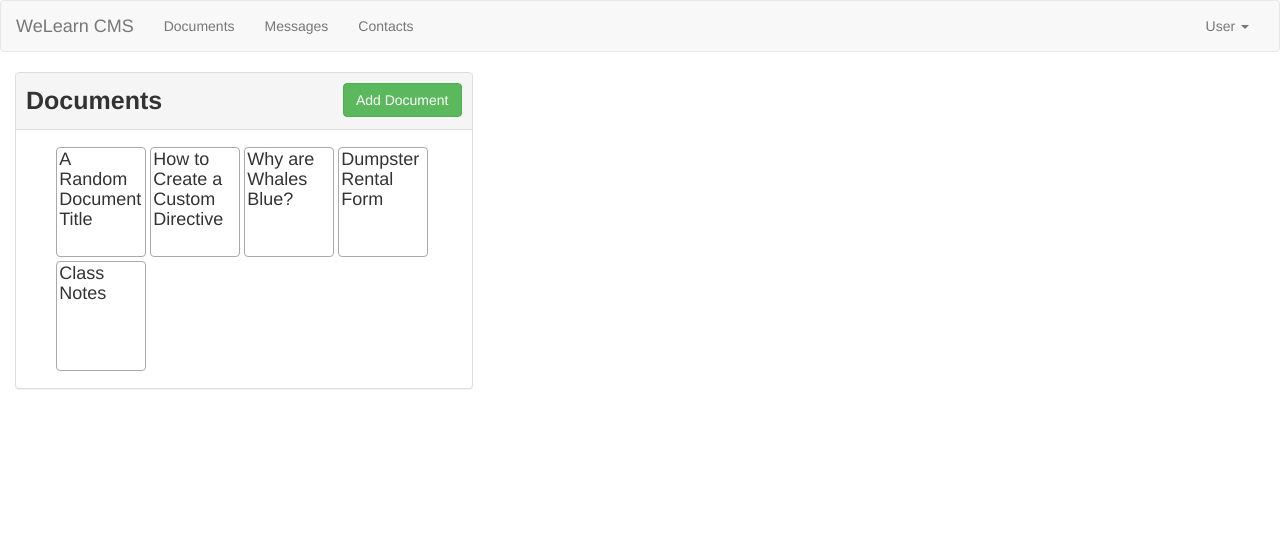
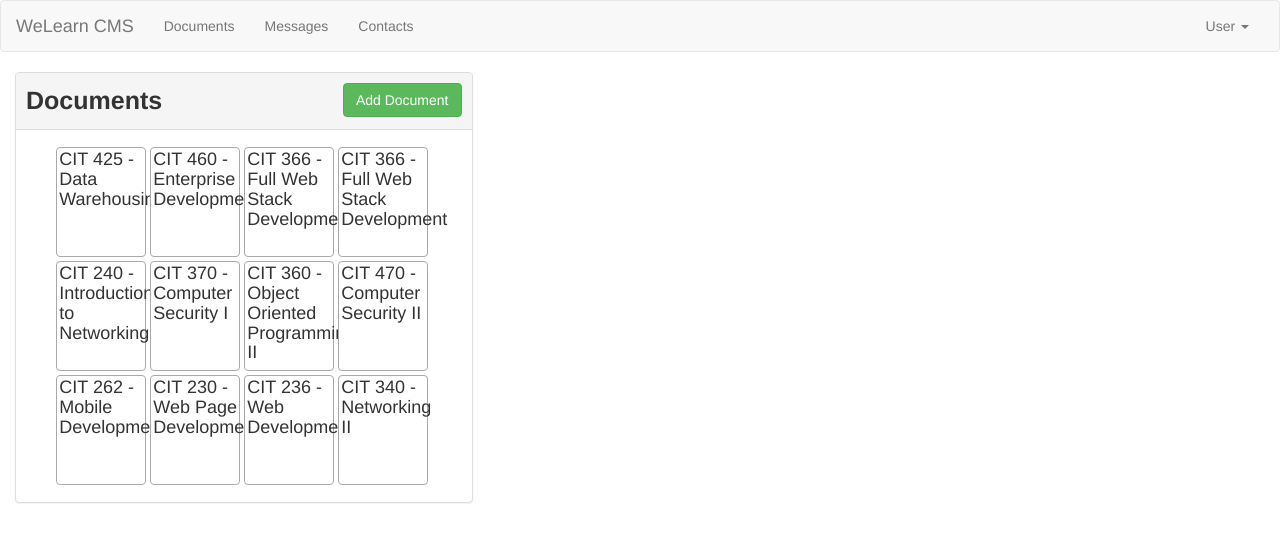
Before and after one commit to arbrown7/cms, an Angular app: page / in a window 1280 px wide. Shown: the top 542 px of the page. Built offline with nearby package versions, Linux system fonts and the light colour scheme.

Commit message:
Implement the Document Service
W5 Assignment

```diff
--- /dev/null
+++ b/src/app/documents/MOCKDOCUMENTS.ts
@@ -0,0 +1,147 @@
+import {Document} from './document.model';
+
+export const MOCKDOCUMENTS: any[] = [
+  {
+    id: '1',
+    name: 'CIT 425 - Data Warehousing',
+    url: 'https://rkjdatawarehousing.wordpress.com/',
+    children: [
+      {
+        id: '2',
+        name: 'Project 1 – The Kimball Method',
+        url: 'https://rkjdatawarehousing.wordpress.com/projects/project-1-the-kimball-method/'
+      },
+      {
+        id: '3',
+        name: 'Project 2 – Data warehouses vs. marts',
+        url: 'https://rkjdatawarehousing.wordpress.com/projects/project-2-data-warehouses-vs-marts/'
+      },
+      {
+        id: '4',
+        name: 'Project 3 – The ETL Process',
+        url: 'https://rkjdatawarehousing.wordpress.com/projects/project-3-the-etl-process/'
+      },
+      {
+        id: '5',
+        name: 'Project 4 – Modify the OLTP design',
+        url: 'https://rkjdatawarehousing.wordpress.com/projects/project-4-oltp-modifications-to-erp-design/'
+      },
+      {
+        id: '6',
+        name: 'Project 5 – The OLAP design',
+        url: 'https://rkjdatawarehousing.wordpress.com/projects/project-4/'
+      },
+      {
+        id: '7',
+        name: 'Project 6 – Transforming data',
+        url: 'https://rkjdatawarehousing.wordpress.com/projects/transforming-data/'
+      },
+      {
+        id: '8',
+        name: 'Project 7 – MarkLogic',
+        url: 'https://rkjdatawarehousing.wordpress.com/projects/project-7-marklogic/'
+      },
+      {
+        id: '9',
+        name: 'Project 8 – Build a web application',
+        url: 'https://rkjdatawarehousing.wordpress.com/projects/project-8/'
+      }
+    ]
+  },
+  {
+    id: '10',
+    name: 'CIT 460 - Enterprise Development',
+    url: 'https://rkjackson.wordpress.com/',
+    children: [
+      {id: '12', name: 'Case 1 – Defining the requirements', url: 'https://rkjackson.wordpress.com/cases/case-1/'},
+      {id: '13', name: 'Case 2 – User Interface design', url: 'https://rkjackson.wordpress.com/cases/case-2/'},
+      {
+        id: '14', name: 'Case 3 – Implementing Model Layer', url: 'https://rkjackson.wordpress.com/cases/case-3/',
+        children: [
+          {'id': '36', name: 'Team Assignment', 'description': 'Create your first JavaBean class'}
+          , {'id': '37', name: 'Individual Assignment', 'description': 'Create remaining JavaBean classes'}
+        ]
+      },
+      {id: '15', name: 'Case 4 – Enterprise Java Session Beans', url: 'https://rkjackson.wordpress.com/cases/case-4/'},
+      {id: '16', name: 'Case 5 – Implementing the View', url: 'https://rkjackson.wordpress.com/cases/case-5/'},
+      {id: '17', name: 'Case 6 – A Framework for the View Layer', url: 'https://rkjackson.wordpress.com/cases/case-6/'}
+    ]
+  },
+  {
+    id: '20',
+    name: 'CIT 366 - Full Web Stack Development',
+    url: 'https://content.byui.edu/file/b7c3e5ed-6947-497f-9d32-4e5b6b397cac/1/CIT 366 course description.pdf',
+    children: [
+      {
+        'id': '21',
+        'name': 'Lesson 1 - JavaScript Best Practices',
+        'url': 'https://content.byui.edu/file/f0594919-9524-47eb-9f4d-5c7239c3c002/1/Lesson1Introduction.pdf'
+      },
+      {
+        'id': '22',
+        'name': 'Lesson 2 - The DOM and JQuery',
+        'url': 'https://content.byui.edu/file/c67e59fd-990c-4adc-9232-8027f847c8b9/1/Lesson2Introduction.pdf'
+      },
+      {
+        'id': '23',
+        'name': 'Lesson 3 - Angular 2 Framework 1',
+        'url': 'https://content.byui.edu/file/aa9b6af5-b882-48f5-8321-caca980e5ec9/1/Lesson3Introduction.pdf'
+      },
+      {
+        'id': '24',
+        'name': 'Lesson 4 - Angular 2 Framework 2',
+        'url': 'https://content.byui.edu/file/2c4ddd6c-dce4-408d-b581-f254a13e4d10/1/Lesson4Introduction.pdf'
+      },
+      {
+        'id': '25',
+        'name': 'Lesson 5 - Angular 2 Framework 3',
+        'url': 'https://content.byui.edu/file/66dc0765-22a7-4cd8-a184-942c607636fb/1/Lesson5Introduction.pdf'
+      }
+    ]
+  },
+  {
+    id: '40',
+    name: 'CIT 366 - Full Web Stack Development',
+    url: 'https://content.byui.edu/file/b7c3e5ed-6947-497f-9d32-4e5b6b397cac/1/CIT 366 course description.pdf',
+  },
+  {
+    id: '41',
+    name: 'CIT 240 - Introduction to Networking',
+    url: 'https://content.byui.edu/file/b7c3e5ed-6947-497f-9d32-4e5b6b397cac/1/CIT 366 course description.pdf',
+  },
+  {
+    id: '42',
+    name: 'CIT 370 - Computer Security I',
+    url: 'https://content.byui.edu/file/b7c3e5ed-6947-497f-9d32-4e5b6b397cac/1/CIT 366 course description.pdf',
+  },
+  {
+    id: '43',
+    name: 'CIT 360 - Object Oriented Programming II',
+    url: 'https://content.byui.edu/file/b7c3e5ed-6947-497f-9d32-4e5b6b397cac/1/CIT 366 course description.pdf',
+  },
+  {
+    id: '44',
+    name: 'CIT 470 - Computer Security II',
+    url: 'https://content.byui.edu/file/b7c3e5ed-6947-497f-9d32-4e5b6b397cac/1/CIT 366 course description.pdf',
+  },
+  {
+    id: '45',
+    name: 'CIT 262 - Mobile Development',
+    url: 'https://content.byui.edu/file/b7c3e5ed-6947-497f-9d32-4e5b6b397cac/1/CIT 366 course description.pdf',
+  },
+  {
+    id: '46',
+    name: 'CIT 230 - Web Page Development',
+    url: 'https://content.byui.edu/file/b7c3e5ed-6947-497f-9d32-4e5b6b397cac/1/CIT 366 course description.pdf',
+  },
+  {
+    id: '47',
+    name: 'CIT 236 - Web Development',
+    url: 'https://content.byui.edu/file/b7c3e5ed-6947-497f-9d32-4e5b6b397cac/1/CIT 366 course description.pdf',
+  },
+  {
+    id: '48',
+    name: 'CIT 340 - Networking II',
+    url: 'https://content.byui.edu/file/b7c3e5ed-6947-497f-9d32-4e5b6b397cac/1/CIT 366 course description.pdf',
+  },
+];
--- a/src/app/documents/document-list/document-list.ts
+++ b/src/app/documents/document-list/document-list.ts
@@ -1,5 +1,6 @@
-import { Component, EventEmitter, Output } from '@angular/core';
+import { Component, OnInit, EventEmitter, Output } from '@angular/core';
 import { Document } from '../document.model';
+import { DocumentService } from '../document.service';
 
 @Component({
   selector: 'cms-document-list',
@@ -7,15 +8,15 @@
   templateUrl: './document-list.html',
   styleUrl: './document-list.css',
 })
-export class DocumentList {
+export class DocumentList implements OnInit{
   @Output() selectedDocumentEvent = new EventEmitter<Document>();
-  documents: Document[] = [
-    new Document(1, "A Random Document Title", "A random document description", "https://example.com"),
-    new Document(2, "How to Create a Custom Directive", "Angular instruction manual", "https://example.com"),
-    new Document(3, "Why are Whales Blue?", "A deep dive into the world of whales and their blue hue", "https://example.com"),
-    new Document(4, "Dumpster Rental Form", "Contract for Dumpster Rentals for Draper City", "https://example.com"),
-    new Document(5, "Class Notes", "My notes for this class", "https://example.com")
-  ]
+  documents: Document[] = [];
+
+  constructor(private documentService: DocumentService) {}
+
+  ngOnInit() {
+    this.documents = this.documentService.getDocuments();
+  }
 
   onSelectedDocument(document: Document) {
     this.selectedDocumentEvent.emit(document);
--- a/src/app/documents/document.model.ts
+++ b/src/app/documents/document.model.ts
@@ -5,5 +5,11 @@
     //url—the URL of where the file is located
     //children—a list of document objects that are related to the current document
 
-    constructor(public id: number, public name: string, public description: string, public url: string, public children?: []) {}
+    constructor(
+        public id: string,
+        public name: string,
+        public description: string,
+        public url: string,
+        public children?: []
+    ) {}
 }
--- /dev/null
+++ b/src/app/documents/document.service.ts
@@ -0,0 +1,27 @@
+import { Injectable } from '@angular/core';
+import { Document } from './document.model';
+import { MOCKDOCUMENTS } from './MOCKDOCUMENTS';
+
+@Injectable({
+  providedIn: 'root',
+})
+export class DocumentService {
+  documents: Document[];
+
+  constructor() {
+    this.documents = MOCKDOCUMENTS;
+  }
+
+  getDocuments(): Document[] {
+    return this.documents.slice();
+  }
+
+  getDocument(id: string): Document | null {
+    for (const document of this.documents) {
+      if (document.id === id) {
+        return document;
+      }
+    }
+    return null;
+  }
+}
```
